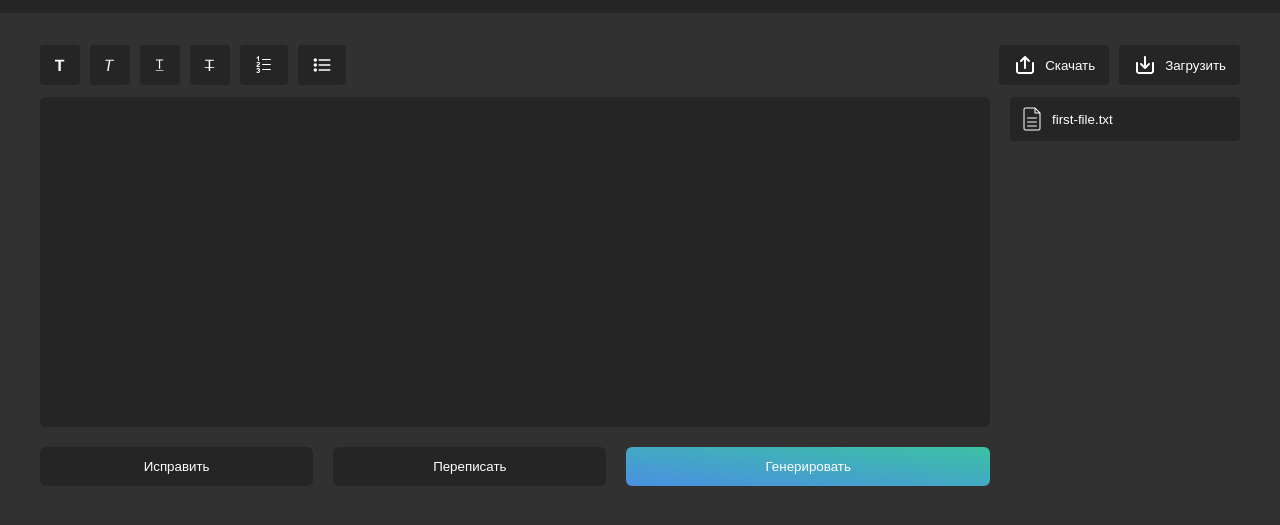
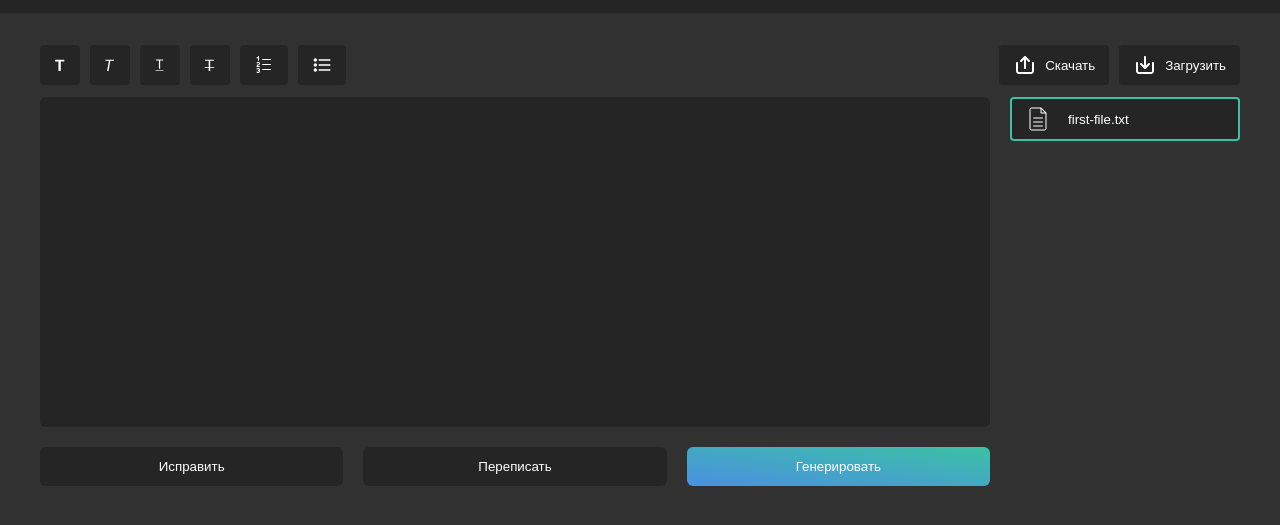
Before and after one commit to AnastasiyaPustygina/pd, a plain HTML site: page project/index.html in a window 1280 px wide. Shown: the part 47-572 px from the top of the page. Drawn offline with nearby package versions, Linux system fonts and the light colour scheme.

Commit message:
edit-textFormat

```diff
--- a/project/css/index.css
+++ b/project/css/index.css
@@ -29,20 +29,25 @@ body {
 }
 
 header h1 span {
-            color: #3cc1a4 /* Мятный зеленый */
+    color: #3cc1a4; /* Мятный зеленый */
 }
+
 button {
     align-items: center;
 }
-        .text-format-buttons, .file-buttons {
+
+.text-format-buttons,
+.file-buttons {
     display: flex;
     gap: 10px;
 }
-        .file-buttons{
+
+.file-buttons {
     margin-left: auto;
 }
-        .text-format-buttons button, .file-buttons button {
 
+.text-format-buttons button,
+.file-buttons button {
     display: flex;
     background: #252525;
     border: none;
@@ -55,7 +60,7 @@ body {
 .text-area-container {
     display: flex;
     gap: 20px;
-            margin-top:12px;
+    margin-top: 12px;
     margin-bottom: 20px;
 }
 
@@ -70,7 +75,7 @@ body {
     resize: none;
     height: 300px;
     overflow-y: auto;
-            border: none
+    border: none;
 }
 
 .file-list {
@@ -85,10 +90,12 @@ body {
     background: #252525;
     border: none;
     border-radius: 4px;
+    padding: 8px 14px;
     color: #ffffff;
-            padding: 10px;
-            text-align: left;
     cursor: pointer;
+
+    display: flex;
+    gap: 10px;
 }
 
 .action-buttons {
@@ -102,12 +109,12 @@ body {
 
 .action-buttons button {
     margin-right: auto;
+    width: 100%;
     padding: 12px 20px;
     border: none;
     border-radius: 6px;
     font-weight: 500;
     cursor: pointer;
-
     color: #ffffff;
 }
 
@@ -125,6 +132,7 @@ body {
     background-image: linear-gradient(to top right, #4a90e2, #3cc1a4);
     width: 40%;
 }
+
 .icon-export-bt {
     background-image: url("../img/icon-export-bt.svg");
     width: 24px;
@@ -134,7 +142,6 @@ body {
 
 .icon-import-bt {
     background-image: url("../img/icon-import-bt.svg");
-
     width: 24px;
     height: 24px;
     margin-right: 8px;
@@ -142,11 +149,11 @@ body {
 
 .icon-file-bt {
     background-image: url("../img/icon-file-bt.svg");
-
     width: 24px;
     height: 24px;
     margin-right: 8px;
 }
+
 .file-item.active {
     border: 2px solid #3cc1a4; /* Мятная обводка */
     border-radius: 4px;
--- a/project/index.html
+++ b/project/index.html
@@ -47,10 +47,6 @@
         <div class="text-area-container">
         <div class="text-area" id="text-area" contenteditable="true" placeholder="Введите текст здесь..."></div>
         <div class="file-list" id="file-list">
-            <button id="file-bt">
-                <span class="icon-file-bt"></span>
-                first-file.txt
-            </button>
         </div>
     </div>
 
--- a/project/js/format-text-service.js
+++ b/project/js/format-text-service.js
@@ -4,7 +4,6 @@ const fileList = document.getElementById('file-list');
 const importBtn = document.getElementById('import-bt');
 const exportBtn = document.getElementById('export-bt');
 
-    // Форматирование текста
 function formatText(command) {
     document.execCommand(command, false, null);
     textArea.focus();
@@ -17,33 +16,30 @@ const exportBtn = document.getElementById('export-bt');
 document.getElementById('ordered-list-btn').addEventListener('click', () => formatText('insertOrderedList'));
 document.getElementById('unordered-list-btn').addEventListener('click', () => formatText('insertUnorderedList'));
 
-const filesData = {}; // Объект для хранения содержимого файлов
-let activeFile = null; // Текущий активный файл
+const filesData = {};
+let activeFile = null;
+addFileToList('first-file.txt', '');
 
-// Обработчик кнопки "Загрузить"
 importBtn.addEventListener('click', () => fileInput.click());
+
 fileInput.addEventListener('change', (event) => {
     const files = Array.from(event.target.files);
 
     files.forEach((file) => {
         const fileName = file.name;
+        const reader = new FileReader();
 
-        const reader = new FileReader();
         reader.onload = (e) => {
             let fileContent = '';
-
-            // Обработка TXT
             if (file.type === 'text/plain') {
                 fileContent = e.target.result;
                 addFileToList(fileName, fileContent);
-            }
-            // Обработка DOCX
-            else if (file.type === 'application/vnd.openxmlformats-officedocument.wordprocessingml.document') {
+            } else if (file.type === 'application/vnd.openxmlformats-officedocument.wordprocessingml.document') {
                 const arrayBuffer = e.target.result;
                 mammoth.extractRawText({ arrayBuffer: arrayBuffer })
                     .then((result) => {
                         fileContent = result.value;
-                        addFileToList(fileName, fileContent); // Передаем содержимое файла в обработчик
+                        addFileToList(fileName, fileContent);
                     })
                     .catch((err) => {
                         console.error('Ошибка при обработке DOCX файла:', err);
@@ -58,40 +54,41 @@ fileInput.addEventListener('change', (event) => {
             reader.readAsText(file, 'utf-8');
         } else if (file.type === 'application/vnd.openxmlformats-officedocument.wordprocessingml.document') {
             reader.readAsArrayBuffer(file);
+        } else {
+            alert('Поддерживаются только файлы TXT и DOCX.');
         }
     });
 });
 
-// Добавление файла в список
 function addFileToList(fileName, fileContent) {
     filesData[fileName] = fileContent;
-
-    // Создание кнопки для файла
+    const spanFile = document.createElement('span');
+    spanFile.className = 'icon-file-bt';
     const fileButton = document.createElement('button');
-    fileButton.textContent = fileName;
-    fileButton.className = 'file-item';
+    fileButton.className="file-item";
+    fileButton.appendChild(spanFile);
+    const fileNameText = document.createTextNode(fileName);
+    fileButton.appendChild(fileNameText);
     fileButton.dataset.fileName = fileName;
 
-    // Установка обработчика для переключения файла
     fileButton.addEventListener('click', () => {
         saveActiveFile();
         setActiveFile(fileName);
     });
 
-    // Добавляем кнопку в список файлов
     fileList.appendChild(fileButton);
-
-    // Устанавливаем файл активным (если это первый файл или выбран новый)
     setActiveFile(fileName);
-    textArea.innerText = filesData[fileName]
+    textArea.innerText = filesData[fileName] || '';
 }
 
-// Установка активного файла
 function setActiveFile(fileName) {
-    // Снимаем активность со всех кнопок
+    if (!textArea) {
+        console.error('Текстовая область не найдена!');
+        return;
+    }
+
     Array.from(fileList.children).forEach((button) => button.classList.remove('active'));
 
-    // Активируем текущую кнопку
     const activeButton = Array.from(fileList.children).find(
         (button) => button.dataset.fileName === fileName
     );
@@ -99,23 +96,16 @@ function setActiveFile(fileName) {
         activeButton.classList.add('active');
     }
 
-    // Проверяем существование текстовой области перед установкой
-    if (textArea) {
     activeFile = fileName;
-        textArea.innerText = filesData[fileName] || ''; // Устанавливаем содержимое или пустую строку
-    } else {
-        console.error('Текстовая область не найдена!');
-    }
+    textArea.innerText = filesData[fileName] || '';
 }
 
-// Сохранение изменений текущего файла
 function saveActiveFile() {
     if (activeFile) {
         filesData[activeFile] = textArea.innerText;
     }
 }
 
-// Скачивание активного файла
 exportBtn.addEventListener('click', () => {
     saveActiveFile();
     if (!activeFile) {
```
Lines whose indentation alone changed are shown as unchanged.
